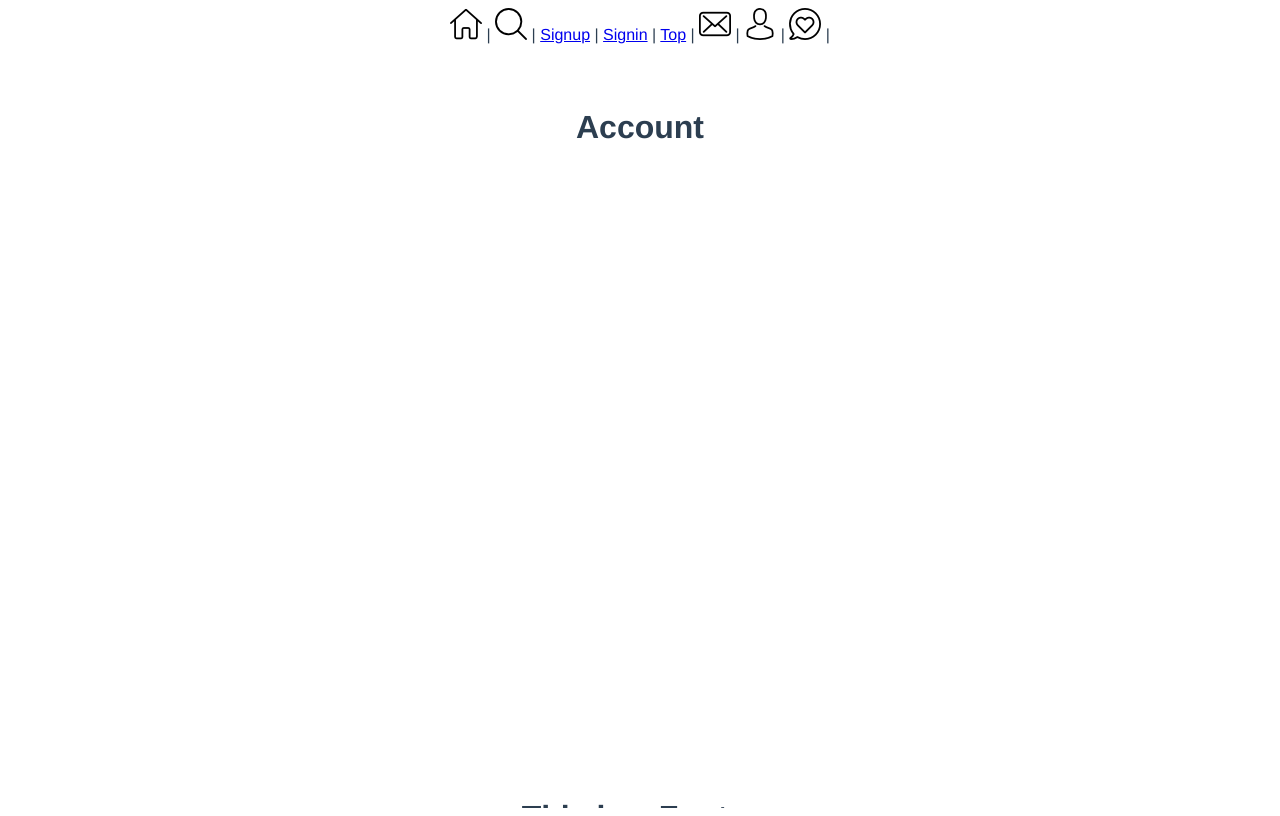
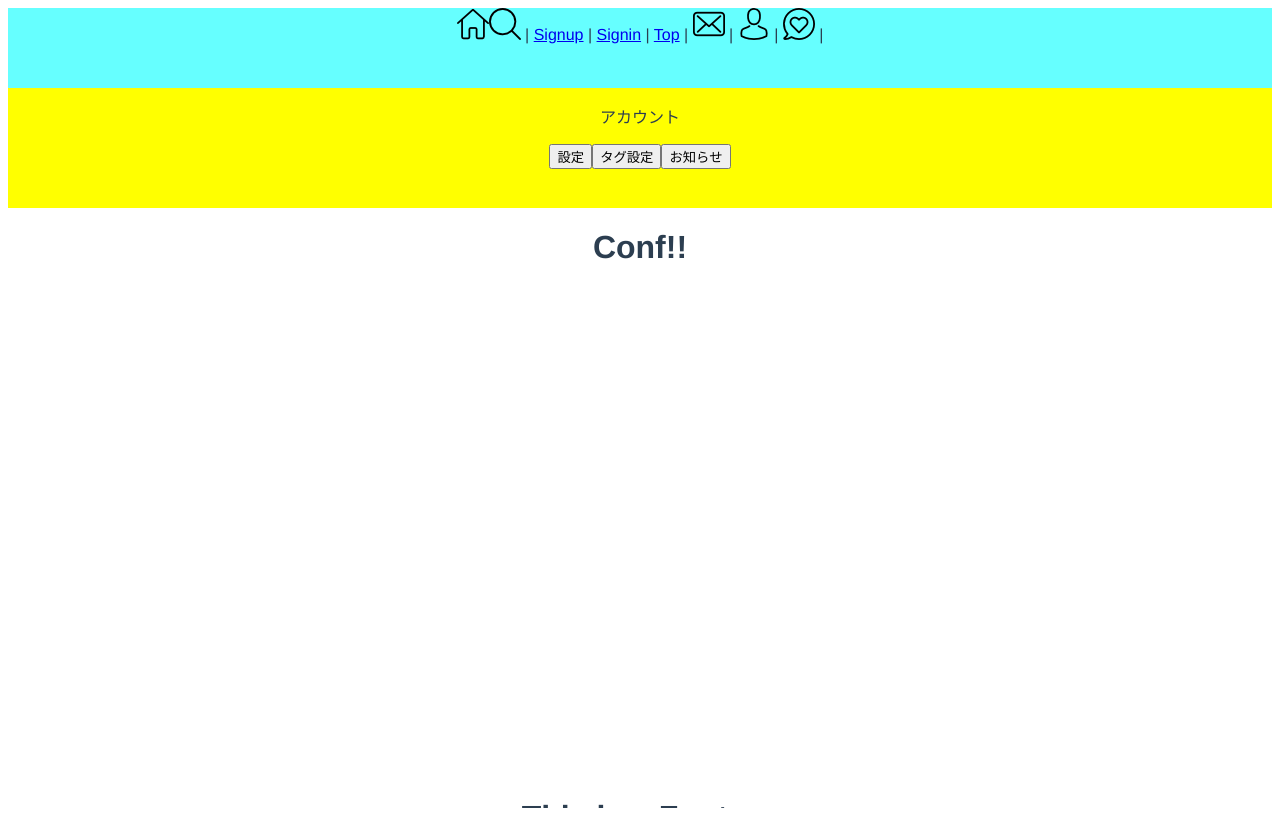
Before and after one commit to nami1356/groupal, a Vue app in the folder app/: page /account in a window 1280 px wide. Built offline with nearby package versions, Linux system fonts and the light colour scheme; no server answers; the database is empty.

Commit message:
add tag show tag

```diff
--- /dev/null
+++ b/app/src/components/Conf.vue
@@ -0,0 +1,14 @@
+<template>
+  <div class="conf">
+    <h1>Conf!!</h1>
+  </div>
+</template>
+
+<script>
+export default {
+}
+</script>
+
+<style scoped>
+
+</style>
--- a/app/src/components/Header.vue
+++ b/app/src/components/Header.vue
@@ -1,6 +1,6 @@
 <template>
   <div class="header">
-    <router-link to="/home"><img src="@/assets/house.png"></router-link> |
+    <router-link to="/home"><img src="@/assets/house.png"></router-link>
     <router-link to="/search"><img src="@/assets/magnifying-glass.png"></router-link> |
     <router-link to="/signup">Signup</router-link> |
     <router-link to="/signin">Signin</router-link> |
@@ -18,5 +18,7 @@ export default {
 </script>
 
 <style scoped>
-
+.header {
+  background-color: #66FFFF;
+}
 </style>
--- /dev/null
+++ b/app/src/components/HomeFeed.vue
@@ -0,0 +1,17 @@
+<template>
+  <div class="homefeed">
+    <h1>homefeed</h1>
+  </div>
+</template>
+<script>
+export default {
+  name: "HomeFeed",
+  data () {
+    return {
+
+    }
+  }
+}
+</script>
+<style  scoped>
+</style>
--- /dev/null
+++ b/app/src/components/HomeGroup.vue
@@ -0,0 +1,17 @@
+<template>
+  <div class="homegroup">
+    <h1>homegroup</h1>
+  </div>
+</template>
+<script>
+export default {
+  name: "HomeGroup",
+  data () {
+    return {
+
+    }
+  }
+}
+</script>
+<style  scoped>
+</style>
--- /dev/null
+++ b/app/src/components/Info.vue
@@ -0,0 +1,20 @@
+<template>
+  <div class="info">
+    <h1>Info!!</h1>
+  </div>
+</template>
+
+<script>
+export default {
+  name: "Info",
+  data ()  {
+    return {
+
+    }
+  }
+}
+</script>
+
+<style scoped>
+
+</style>
--- /dev/null
+++ b/app/src/components/Tag.vue
@@ -0,0 +1,79 @@
+<template>
+  <div class="tag">
+    <div class="addtagholder">
+      <h1>20タグ設定できます</h1>
+      <button type="button" name="button" @click="addTagHolder()">拡張</button>
+      <!-- ランダムに有限のタグを表示 -->
+    </div>
+    <div v-for="(v, i) in showTags" :key="i" class="tagcontent">
+      <button type="button" name="button" @click="addTag()">{{v}}</button>
+    </div>
+    <div class="searchtag">
+      <input type="text" placeholder="タグを追加する" v-model="searchTag"/>
+    </div>
+    <!-- 検索→tagsに入れる -->
+    <div class="createtag">
+      <input type="text" placeholder="タグを作成する" v-model="newTag">
+      <button type="button" @click="createTag">タグ作成</button>
+    </div>
+
+  </div>
+</template>
+<script>
+export default {
+  name: "Tag",
+  data() {
+    return {
+      leftTag: 0,
+      searchTag: '',
+      showTags: [],
+      newTag: ''
+    }
+  },
+  methods: {
+    createTag() {
+      this.$firestore.collection('tags').add({
+        tags: this.newTag
+      })
+    },
+    addTag() {
+      // 自身にタグを設定する
+    // },
+    // addTagHolder() {
+    //   let tagholder= this.$firestore.collection(users).doc(tagholder).get({
+    //     this.tagholder= tagholder
+    //   }),
+    //   this.$firestore.collection(users).doc(tagholder).add({
+    //     tagholder: this.tagholder++
+    //   })
+    //   // 自身のタグ追加可能数を増やす
+    }
+  },
+  created:function() {
+    this.$firestore.collection('tags').get().then((
+    querySnapshot) => {
+    querySnapshot.forEach((doc) => {
+      this.showTags.push(doc.data().tags)
+    })
+    })
+  }
+}
+</script>
+<style scoped>
+.tag {
+
+}
+.addtagholder {
+
+}
+.tagcontent {
+
+}
+.searchtag {
+
+}
+.createtag {
+
+}
+
+</style>
--- a/app/src/router.js
+++ b/app/src/router.js
@@ -5,6 +5,9 @@ import Signup from './views/Signup.vue'
 import Signin from './views/Signin.vue'
 import Account from './views/Account.vue'
 import Home from './views/Home.vue'
+// import Tag from './components/Tag.vue'
+// import Info from './components/Info.vue'
+// import Conf from './components/Conf.vue'
 
 Vue.use(Router)
 
@@ -20,7 +23,7 @@ export default new Router({
       path: '/',
       name: 'Top',
       component: Top,
-      meta: { requiresAuth: true },
+      // meta: { requiresAuth: true },
       children: [
         {
           path: '/home',
@@ -30,7 +33,26 @@ export default new Router({
         {
           path: '/account',
           name: 'Account',
-        component: Account
+          component: Account,
+          // redirect: '/conf',
+          // routeはnameで指定
+          // children: [
+          //   {
+          //     path: '/conf',
+          //     name: Conf,
+          //     component: Conf
+          //   },
+          //   {
+          //     path: '/tag',
+          //     name: Tag,
+          //     component: Tag
+          //   },
+          //   {
+          //     path: '/info',
+          //     name: Info
+          //     component: Info
+          //   }
+          // ]
         }
       ]
     },
--- a/app/src/views/Account.vue
+++ b/app/src/views/Account.vue
@@ -1,18 +1,75 @@
 <template>
   <div class="account">
-    <h1>Account</h1>
+    <div class="global-area">
+      <p>アカウント</p>
+      <button @click="changeConf()">
+        設定
+      </button>
+      <button @click="changeTag()">
+        タグ設定
+      </button>
+      <button @click="changeInfo()">
+        お知らせ
+      </button>
+    </div>
+    <div class="content">
+      <Conf v-show="confStatus"/>
+      <Tag v-show="tagStatus"/>
+      <Info v-show="infoStatus"/>
+    </div>
   </div>
 </template>
 
 <script>
-// @ is an alias to /src
-// import HelloWorld from '@/components/HelloWorld.vue'
+import Tag from '@/components/Tag'
+import Info from '@/components/Info'
+import Conf from '@/components/Conf'
+
 
 export default {
-  name: 'Account'
+  name: 'Account',
+  data() {
+    return {
+      confStatus: true,
+      tagStatus: false,
+      infoStatus: false
+    }
+  },
+  components: {
+    Tag,
+    Info,
+    Conf
+  },
+  methods: {
+    changeConf () {
+      this.confStatus = true,
+      this.tagStatus = false,
+      this.infoStatus = false
+    },
+    changeInfo () {
+      this.confStatus = false,
+      this.tagStatus = false,
+      this.infoStatus = true
+    },
+    changeTag () {
+      this.confStatus = false,
+      this.tagStatus = true,
+      this.infoStatus = false
+    }
+  }
 }
 </script>
 
 <style scoped>
-
+.account {
+  display: grid;
+  grid-template-rows: 120px 1fr;
+}
+.global-area {
+  background-color: yellow;
+  grid-row: 1/2;
+}
+.content {
+  grid-row: 2/3;
+}
 </style>
--- a/app/src/views/Home.vue
+++ b/app/src/views/Home.vue
@@ -1,18 +1,59 @@
 <template>
   <div class="home">
-    <h1>Home</h1>
+    <div class="global-area">
+      <p>ホーム</p>
+      <button @click="changeFeed()">
+        フィード
+      </button>
+      <button @click="changeGroup()">
+        グループ
+      </button>
+    </div>
+    <div class="content">
+      <Feed v-show="feedStatus"/>
+      <Group v-show="groupStatus"/>
+    </div>
   </div>
 </template>
 
 <script>
-// @ is an alias to /src
-// import HelloWorld from '@/components/HelloWorld.vue'
+import Feed from '@/components/HomeFeed'
+import Group from '@/components/HomeGroup'
 
 export default {
-  name: 'Home'
+  name: 'Home',
+  data() {
+    return {
+      feedStatus: true,
+      groupStatus: false
+    }
+  },
+  components: {
+    Feed,
+    Group
+  },
+  methods: {
+    changeFeed() {
+      this.feedStatus = true,
+      this.groupStatus = false
+    },
+    changeGroup() {
+      this.feedStatus = false,
+      this.groupStatus = true
+    }
+  }
 }
 </script>
 
 <style scoped>
-
+.home {
+  display: grid;
+  grid-template-rows: 100px 1fr;
+}
+.global-area {
+  grid-row: 1/2;
+}
+.content {
+  grid-row: 2/3;
+}
 </style>
```
Lines whose indentation alone changed are shown as unchanged.
